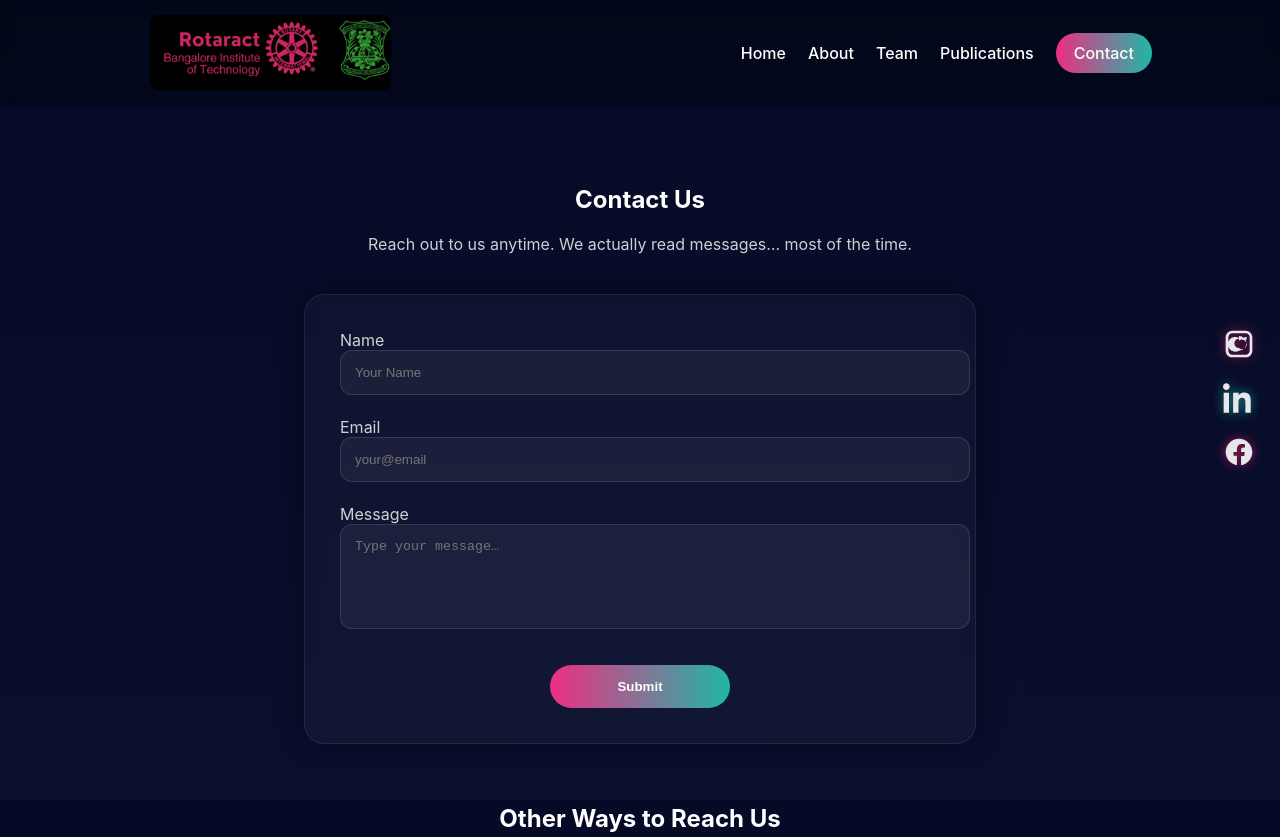
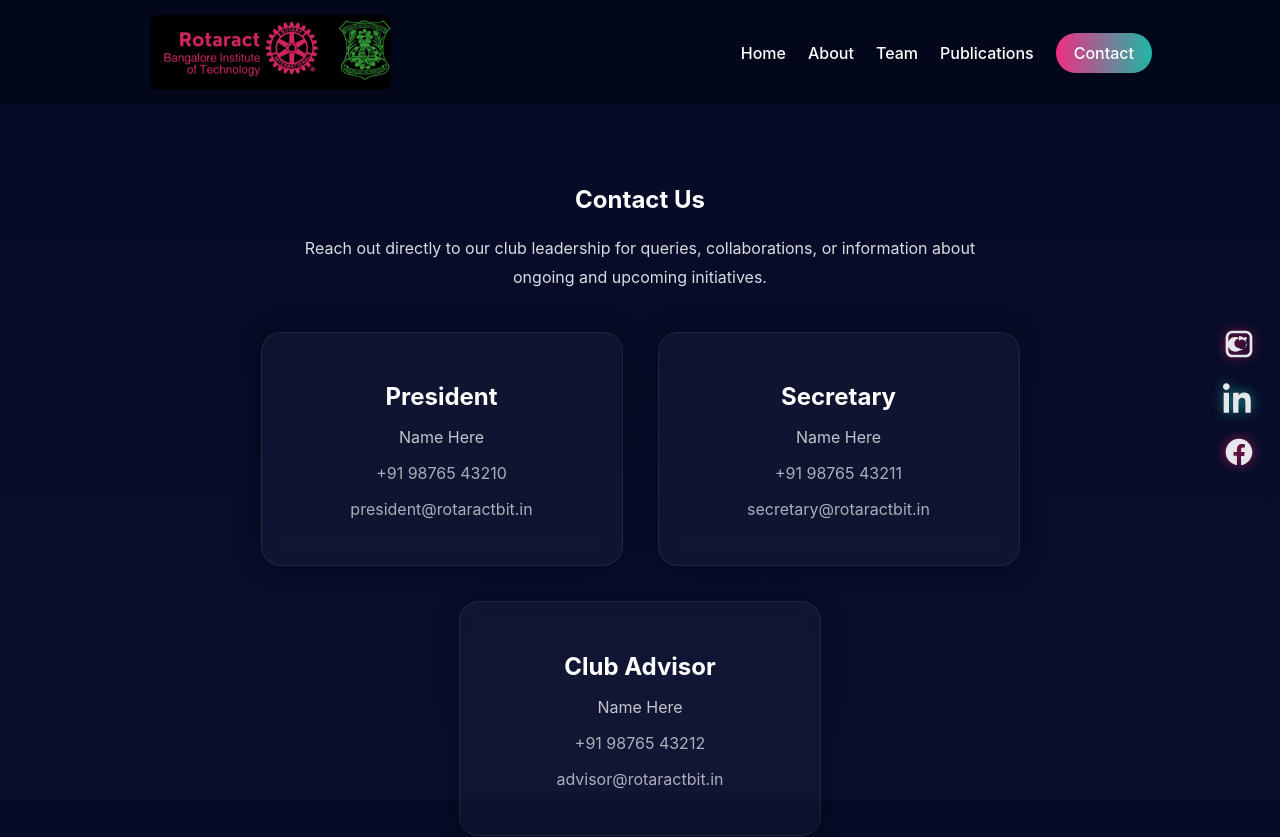
Before and after one commit to Reputable2772/rotaract-website, a React (Vite) app: page /contact in a window 1280 px wide. Shown: the top 837 px of the page. Built offline with nearby package versions, Linux system fonts and the light colour scheme.

Commit message:
feat: add contacts & contactcard components
Signed-off-by: Reputable2722 <153411261+Reputable2772@users.noreply.github.com>

```diff
--- /dev/null
+++ b/src/components/ContactCard.jsx
@@ -0,0 +1,20 @@
+export default function ContactCard({ role, name, phone, email }) {
+    return (
+        <div
+            className="card"
+            style={{
+                width: "300px",
+                padding: "30px",
+                borderRadius: "20px",
+                textAlign: "center",
+            }}
+        >
+            <h2 style={{ marginBottom: "10px" }}>{role}</h2>
+
+            <p style={{ opacity: 0.75, marginBottom: "6px" }}>{name}</p>
+
+            <p style={{ opacity: 0.65 }}>{phone}</p>
+            <p style={{ opacity: 0.65 }}>{email}</p>
+        </div>
+    );
+}
--- a/src/pages/Contact.jsx
+++ b/src/pages/Contact.jsx
@@ -1,91 +1,62 @@
+import ContactCard from "../components/ContactCard";
+
 export default function Contact() {
+    const contacts = [
+        {
+            role: "President",
+            name: "Name Here",
+            phone: "+91 98765 43210",
+            email: "president@rotaractbit.in",
+        },
+        {
+            role: "Secretary",
+            name: "Name Here",
+            phone: "+91 98765 43211",
+            email: "secretary@rotaractbit.in",
+        },
+        {
+            role: "Club Advisor",
+            name: "Name Here",
+            phone: "+91 98765 43212",
+            email: "advisor@rotaractbit.in",
+        },
+    ];
+
     return (
         <section style={{ textAlign: "center" }}>
             <h1>Contact Us</h1>
-            <p style={{ maxWidth: "600px", margin: "0 auto", opacity: 0.8 }}>
-                Reach out to us anytime. We actually read messages… most of the time.
+
+            <p
+                style={{
+                    maxWidth: "700px",
+                    margin: "0 auto",
+                    opacity: 0.85,
+                    lineHeight: "1.8",
+                    marginTop: "20px",
+                }}
+            >
+                Reach out directly to our club leadership for queries, collaborations,
+                or information about ongoing and upcoming initiatives.
             </p>
 
             <div
-                className="card"
                 style={{
-                    margin: "40px auto 0",
-                    padding: "35px",
-                    borderRadius: "20px",
-                    maxWidth: "600px",
-                    textAlign: "center"
+                    marginTop: "40px",
+                    display: "flex",
+                    justifyContent: "center",
+                    gap: "35px",
+                    flexWrap: "wrap",
                 }}
             >
-                <form
-                    style={{
-                        display: "flex",
-                        flexDirection: "column",
-                        gap: "22px",
-                        alignItems: "center"
-                    }}
-                >
-                    <div style={{ width: "100%", textAlign: "left" }}>
-                        <label style={{ marginBottom: "6px", opacity: 0.8 }}>Name</label>
-                        <input
-                            type="text"
-                            placeholder="Your Name"
-                            style={{
-                                padding: "14px",
-                                width: "100%",
-                                borderRadius: "12px",
-                                border: "1px solid rgba(255,255,255,0.12)",
-                                background: "rgba(255,255,255,0.05)",
-                                color: "white"
-                            }}
-                        />
-                    </div>
-
-                    <div style={{ width: "100%", textAlign: "left" }}>
-                        <label style={{ marginBottom: "6px", opacity: 0.8 }}>Email</label>
-                        <input
-                            type="email"
-                            placeholder="your@email"
-                            style={{
-                                padding: "14px",
-                                width: "100%",
-                                borderRadius: "12px",
-                                border: "1px solid rgba(255,255,255,0.12)",
-                                background: "rgba(255,255,255,0.05)",
-                                color: "white"
-                            }}
-                        />
-                    </div>
-
-                    <div style={{ width: "100%", textAlign: "left" }}>
-                        <label style={{ marginBottom: "6px", opacity: 0.8 }}>Message</label>
-                        <textarea
-                            rows={5}
-                            placeholder="Type your message…"
-                            style={{
-                                padding: "14px",
-                                width: "100%",
-                                borderRadius: "12px",
-                                border: "1px solid rgba(255,255,255,0.12)",
-                                background: "rgba(255,255,255,0.05)",
-                                color: "white",
-                                resize: "none"
-                            }}
-                        />
-                    </div>
-
-                    <button className="btn" style={{ marginTop: "10px", width: "180px" }}>
-                        Submit
-                    </button>
-                </form>
-            </div>
-
-            <div style={{ marginTop: "60px" }}>
-                <h2>Other Ways to Reach Us</h2>
-                <div style={{ marginTop: "15px", opacity: 0.75, lineHeight: "1.8" }}>
-                    <div>Email: contact@rotaractbit.in</div>
-                    <div>Location: BIT Campus</div>
-                    <div>Instagram: @rotaractbit</div>
-                </div>
+                {contacts.map((person) => (
+                    <ContactCard
+                        key={person.role}
+                        role={person.role}
+                        name={person.name}
+                        phone={person.phone}
+                        email={person.email}
+                    />
+                ))}
             </div>
         </section>
     );
```
